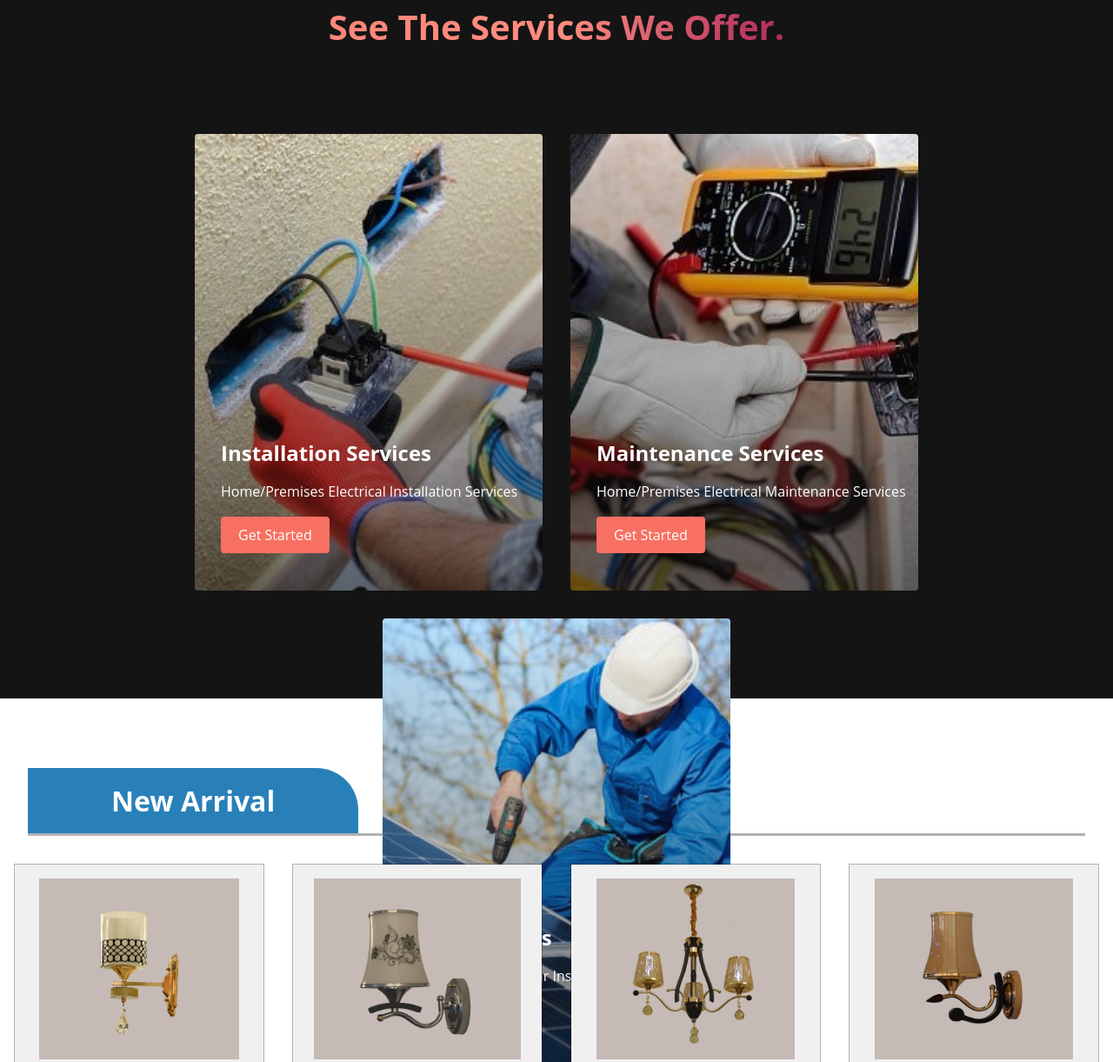
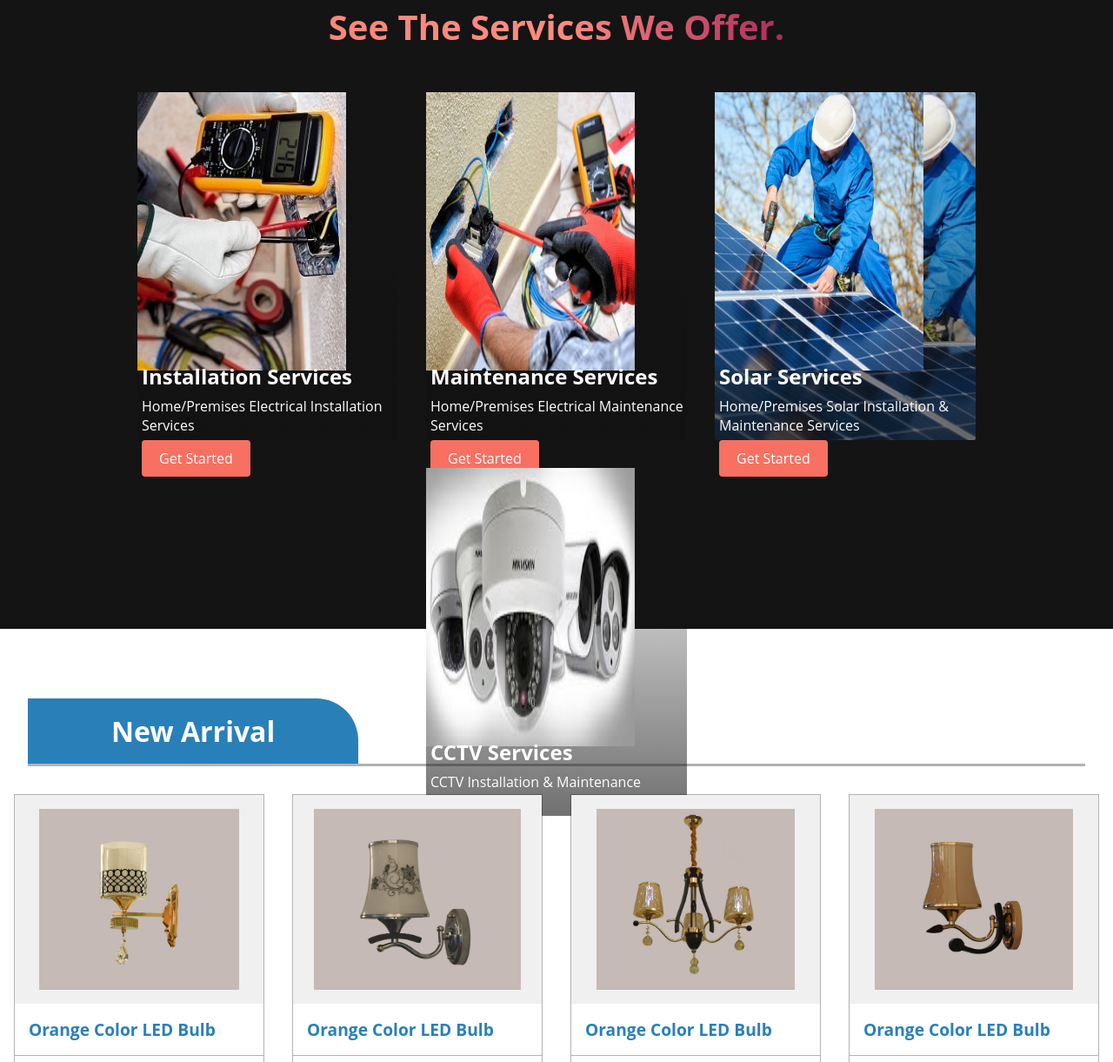
Before and after one commit to khorine/webapp, a plain HTML site: page index.html in a window 1280 px wide. Shown: the part 797-2018 px from the top of the page at 87% size. Drawn offline with Linux system fonts and the light colour scheme.

Commit message:
Page modified

```diff
--- a/index.html
+++ b/index.html
@@ -15,7 +15,7 @@
     <!-- Navbar section -->
     <nav class="navbar">
         <div class="navbar-container">
-            <img src="http://127.0.0.1:5502/static/images/hs-logo.png" height="50px" width="50%" alt="HS Engineering Services" id="hs-logo">
+            <img src="http://127.0.0.1:5502/static/images/hs-logo.png" height="100px" width="100%" alt="HS Engineering Services" id="hs-logo">
             <!-- </i>H&S Engineering Services</a> -->
             <div class="navbar-toggle" id="mobile-menu">
                 <span class="bar"></span><span class="bar"></span>
@@ -43,13 +43,13 @@
     <section class="main">
         <div class="main-container">
             <div class="main-content">
-                <h1>H&S ENGINEERING</h1>
-                <h2>SERVICES</h2>
+                <h1>H&S Engineering</h1>
+                <h2>Services</h2>
                 <p>See what makes us different.</p>
                 <button class="main-btn"><a href="/">Get Started</a></button>
             </div>
             <div class="main-img-container">
-                <img src="static/images/engineer.svg" alt="pic" id="main-img">
+                <img src="static/images/cool-electric.png" alt="pic" id="main-img">
             </div>
         </div>
     </section>
@@ -60,6 +60,7 @@
         <h1>See the services we offer.</h1>
         <div class="services-container">
             <div class="services-card">
+                <img src="static/images/pic7.jpg" alt="pic" id="main-img">
                 <h2>Installation services</h2>
                 <p>Home/premises Electrical Installation Services </p>
                 <!-- <p>CCTV Installation Services</p>
@@ -68,6 +69,7 @@
             </div>
 
             <div class="services-card">
+                <img src="static/images/pic5.jpg" alt="pic" id="main-img">
                 <h2>Maintenance services</h2>
                 <p>Home/premises electrical maintenance Services</p>
                 <!-- <p>CCTV maintenance Services</p>
@@ -76,16 +78,18 @@
             </div>
 
             <div class="services-card">
+                <img src="static/images/pic10.jpg" alt="pic" id="main-img">
                 <h2>Solar services</h2>
                 <p>Home/premises Solar Installation & maintenance Services</p>
                 <button>Get Started</button>
                 </div>
 
-            <!-- <div class="services-card"> -->
-                <!-- <h2>CCTV services</h2> -->
-                <!-- <p>CCTV Installation & maintenance Services</p> -->
-                <!-- <button>Get Started</button> -->
-            <!-- </div> -->
+            <div class="services-card">
+                <img src="static/images/cctv.jpg" alt="pic" id="main-img">
+                <h2>CCTV services</h2>
+                <p>CCTV Installation & maintenance Services</p>
+                <button>Get Started</button>
+            </div>
 
             <!-- <div class="services-card">
                 <h2>Telecom wireless services</h2>
--- a/static/css/styles.css
+++ b/static/css/styles.css
@@ -360,7 +360,7 @@ main-btn:after{
     display: flex;
     flex-direction: column;
     align-items: center;
-    height: 100vh;
+    height: 90vh;
 }
 
 .services h1{
@@ -372,7 +372,7 @@ main-btn:after{
      #cf556c 78%,
      #b12a5b 100%);
     background-size: 100%;
-    margin-bottom: 5rem;
+    margin-bottom: 2rem;
     font-size: 2.5rem;
     -webkit-background-clip: text;
     -moz-background-clip: text;
@@ -388,22 +388,19 @@ main-btn:after{
 
 .services-card{
     margin: 1rem;
-    height: 525px;
-    width: 400px;
-    border-radius: 4px;
+    height: 400px;
+    width: 300px;
+    border-radius: 2px;
     background-image: linear-gradient(to bottom, rgba(0, 0, 0, 0) 0%,
-    rgba(17, 17, 17, 0.6) 100%),
-    url('/static/images/pic5.jpg');
+    rgba(17, 17, 17, 0.6) 100%);
     background-size: cover;
     position: relative;
     color: #fff;
     flex-wrap: wrap;
 }
-
 .services-card:nth-child(2){
     background-image: linear-gradient(to bottom, rgba(0, 0, 0, 0) 0%,
-    rgba(17, 17, 17, 0.6) 100%),
-    url('/static/images/pic7.jpg');
+    rgba(17, 17, 17, 0.6) 100%),;
 }
 
 .services-card:nth-child(3){
@@ -414,14 +411,16 @@ main-btn:after{
 
 .services h2{
     position: absolute;
-    top: 350px;
-    left: 30px;
+    top: 310px;
+    flex-wrap: wrap;
+    left: 5px;
 }
 
 .services-card p{
     position: absolute;
-    top: 400px;
-    left: 30px;
+    top: 350px;
+    flex-wrap: wrap;
+    left: 5px;
 }
 
 .services-card button{
@@ -432,8 +431,8 @@ main-btn:after{
     border-radius: 4px;
     background: #f77062;
     position: absolute;
-    top: 440px;
-    left: 30px;
+    top: 400px;
+    left: 5px;
     font-size: 1rem;
     cursor: pointer;
 }
```
Also changed, not shown: static/images/cctv.jpg (added), static/images/cool-electric.png (added).
